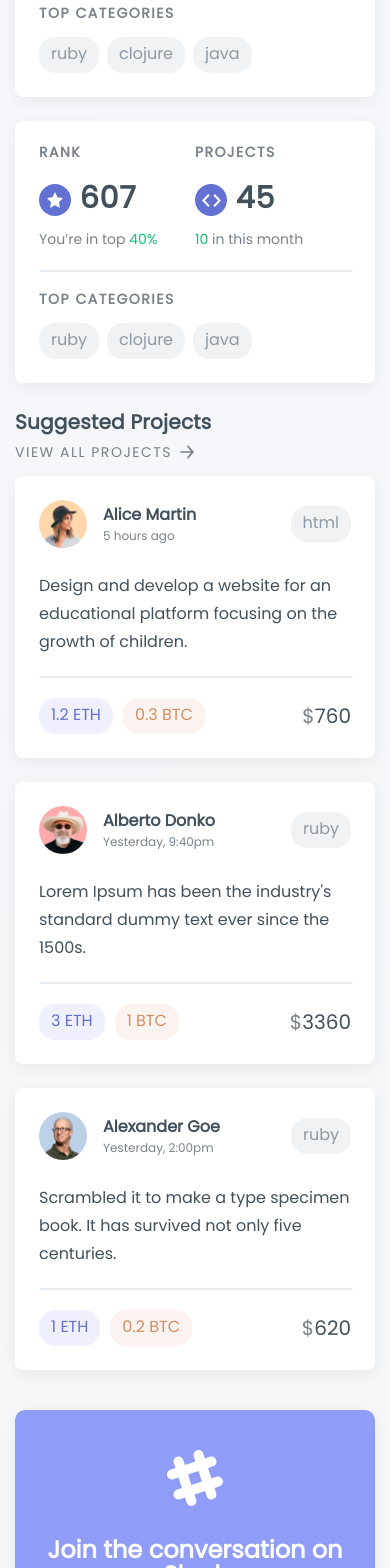
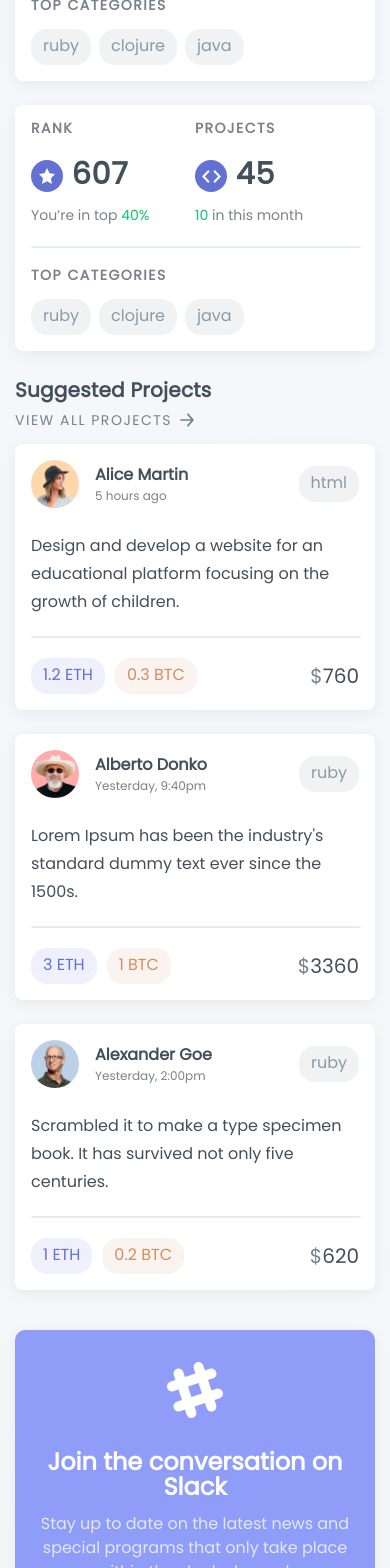
Before and after one commit to christyjacob4/dash-elements, a React (Create React App) app: page / in a window 390 px wide. Shown: the part 340-1908 px from the top of the page. Built offline with nearby package versions, Linux system fonts and the light colour scheme.

Commit message:
feat: responsive padding

```diff
--- a/src/components/Banner.js
+++ b/src/components/Banner.js
@@ -3,7 +3,7 @@ import classes from "../styles/BaseStyles.module.css";
 
 const Banner = () => {
   return (
-    <div className={`${classes.card} ${classes.banner}`}>
+    <div className={`${classes.card} ${classes.banner} p-3 p-lg-4`}>
       <div class="row no-gutters align-items-center justify-content-around">
         <div className="text-center my-3">
           <img src="assets/slack_icon.svg" alt="" />
--- a/src/components/Earners.js
+++ b/src/components/Earners.js
@@ -5,7 +5,7 @@ import { Items } from "./data";
 
 const Earners = () => {
   return (
-    <div className={`${classes.card} ${classes.earners}`}>
+    <div className={`${classes.card} ${classes.earners} p-3 p-lg-4`}>
       <header>
         <div className="row justify-content-between align-items-center no-gutters pb-4">
           <p className={classes.title}>RANKINGS</p>
--- a/src/components/Rank.js
+++ b/src/components/Rank.js
@@ -3,7 +3,7 @@ import classes from "../styles/BaseStyles.module.css";
 
 const Rank = (props) => {
   return (
-    <div className={`${classes.card} ${classes.rankCard}`}>
+    <div className={`${classes.card} ${classes.rankCard} p-3 p-lg-4`}>
       <div className={"row no-gutters"}>
         <div className={"col mr-auto"}>
           <h4>RANK</h4>
--- a/src/components/SuggestedProjectCard.js
+++ b/src/components/SuggestedProjectCard.js
@@ -12,7 +12,7 @@ const SuggestedProjectCard = ({
   price,
 }) => {
   return (
-    <div className={`${classes.card} ${classes.projectCard}`}>
+    <div className={`${classes.card} ${classes.projectCard} p-3 p-lg-4`}>
       {/* Header */}
       <div className={"row no-gutters align-items-center"}>
         <img src={image} />
--- a/src/styles/BaseStyles.module.css
+++ b/src/styles/BaseStyles.module.css
@@ -34,7 +34,6 @@ nav > a {
   border-radius: 8px;
   box-shadow: 0 4px 16px 0 rgba(0, 0, 0, 0.06);
   background-color: #ffffff;
-  padding: 24px;
 }
 
 .divider {
```
